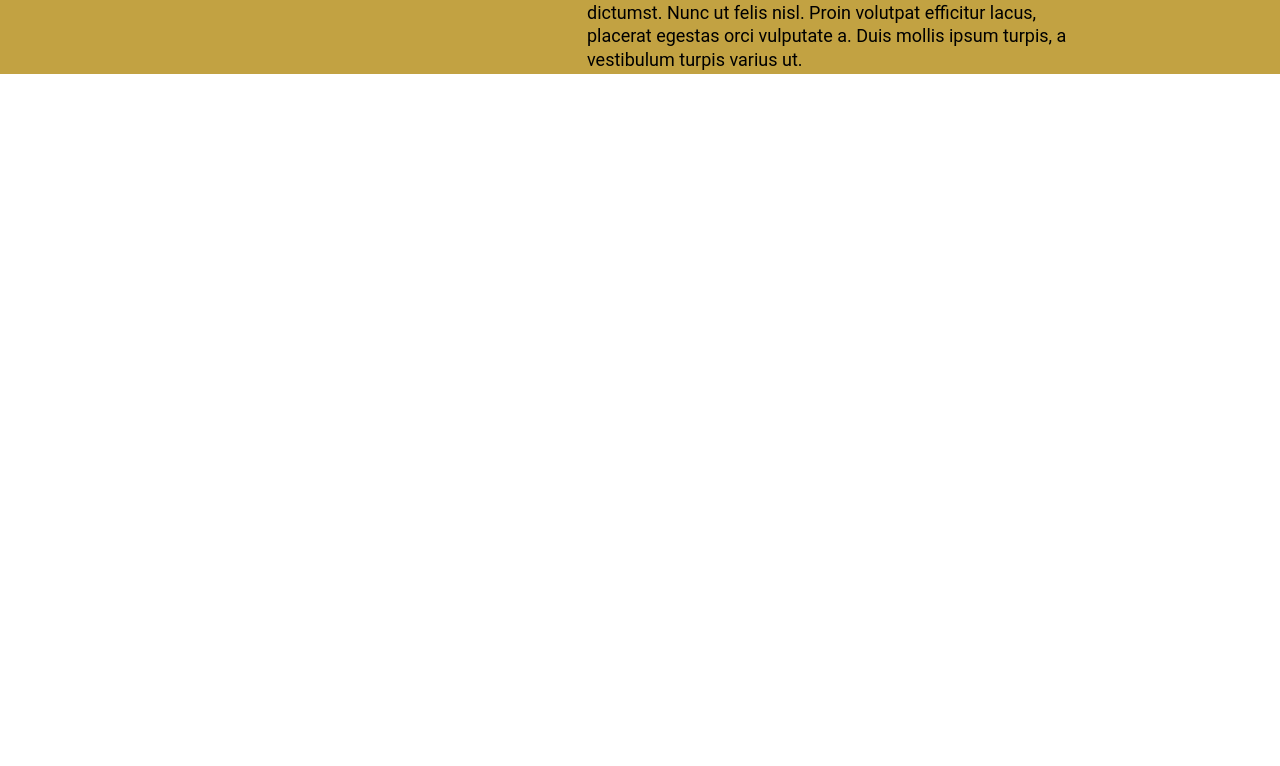
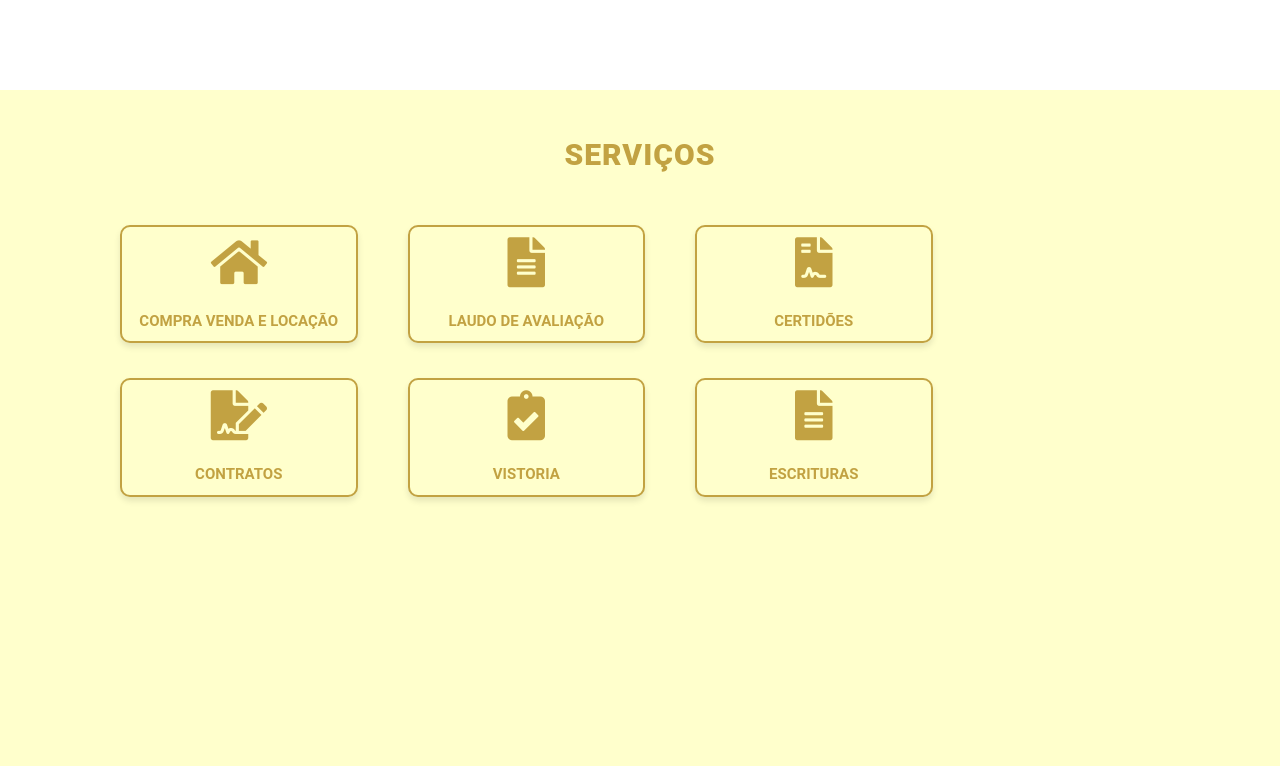
Before and after one commit to PedroPenhaa/AdrielClaro_Corretor, a website: page index.html in a window 1280 px wide. Shown: the part 2174-2940 px from the top of the page. Drawn offline with nearby package versions, Linux system fonts and the light colour scheme.

Commit message:
Featch: add section servicos

```diff
--- a/index.html
+++ b/index.html
@@ -191,7 +191,7 @@
                     </div>
                 </div>
 
-      <!--        <div class="row mt-4">
+                <div class="row mt-4">
 
                     <div class="col-md-4">
                         <div class="card">
@@ -272,10 +272,77 @@
                             </div>
                         </div>
                     </div>
-             </div> -->
+                </div>
+
+                <a href="#" class="btn">Ver mais..</a>
+
             </div>
         </section>
 
+        <!--=====================================================================-->
+        <!--=========== Serviços  ============-->
+        <!--=====================================================================-->
+        <section class="container-fluid" id="s__serviços">
+            <div class="container">
+                <h1> Serviços </h1>
+
+                <div class="content">
+
+
+                    <div class="row">
+                        <!-- Card 1 -->
+                        <div class="col-md-3">
+                            <div class="card text-center p-3">
+                                <i class="fas fa-home fa-3x"></i>
+                                <p class="mt-2">compra venda e locação</p>
+                            </div>
+                        </div>
+                        <!-- Card 2 -->
+                        <div class="col-md-3">
+                            <div class="card text-center p-3">
+                                <i class="fas fa-file-alt fa-3x"></i>
+                                <p class="mt-2">Laudo de avaliação</p>
+                            </div>
+                        </div>
+                        <!-- Card 3 -->
+                        <div class="col-md-3">
+                            <div class="card text-center p-3">
+                                <i class="fas fa-file-contract fa-3x"></i>
+                                <p class="mt-2">certidões</p>
+                            </div>
+                        </div>
+                    </div>
+
+                    <!-- Segunda linha de cartões -->
+                    <div class="row mt-2">
+                        <!-- Card 4 -->
+                        <div class="col-md-3">
+                            <div class="card text-center p-3">
+                                <i class="fas fa-file-signature fa-3x"></i>
+                                <p class="mt-2">Contratos</p>
+                            </div>
+                        </div>
+                        <!-- Card 5 -->
+                        <div class="col-md-3">
+                            <div class="card text-center p-3">
+                                <i class="fas fa-clipboard-check fa-3x"></i>
+                                <p class="mt-2">Vistoria</p>
+                            </div>
+                        </div>
+                        <!-- Card 6 -->
+                        <div class="col-md-3">
+                            <div class="card text-center p-3">
+                                <i class="fas fa-file-alt fa-3x"></i>
+                                <p class="mt-2">Escrituras</p>
+                            </div>
+                        </div>
+                    </div>
+
+
+                </div>
+
+            </div>
+        </section>
 
 
 
@@ -289,15 +356,31 @@
 
                 <div class="content">
                     <div class="left">
-                    <iframe width="560" height="315" src="https://www.youtube.com/embed/rnYnbF1FLjk?si=BnBNqPw0liSo9QQA" title="YouTube video player" frameborder="0" allow="accelerometer; autoplay; clipboard-write; encrypted-media; gyroscope; picture-in-picture; web-share" referrerpolicy="strict-origin-when-cross-origin" allowfullscreen></iframe>
+                        <iframe width="560" height="315"
+                            src="https://www.youtube.com/embed/rnYnbF1FLjk?si=BnBNqPw0liSo9QQA"
+                            title="YouTube video player" frameborder="0"
+                            allow="accelerometer; autoplay; clipboard-write; encrypted-media; gyroscope; picture-in-picture; web-share"
+                            referrerpolicy="strict-origin-when-cross-origin" allowfullscreen></iframe>
                     </div>
 
                     <div class="right">
-                    <p> Lorem ipsum dolor sit amet, consectetur adipiscing elit. Integer non massa ac augue posuere sollicitudin. Aliquam fringilla ac arcu sed bibendum. Donec fringilla massa id mi tincidunt, vitae euismod odio tincidunt. Phasellus cursus dui in volutpat molestie. Aenean velit lacus, consectetur quis facilisis id, facilisis sit amet dui. Maecenas convallis ut enim vel mattis. Vivamus vel sapien eu quam eleifend interdum id ac leo. In sit amet cursus augue.
+                        <p> Lorem ipsum dolor sit amet, consectetur adipiscing elit. Integer non massa ac augue posuere
+                            sollicitudin. Aliquam fringilla ac arcu sed bibendum. Donec fringilla massa id mi tincidunt,
+                            vitae euismod odio tincidunt. Phasellus cursus dui in volutpat molestie. Aenean velit lacus,
+                            consectetur quis facilisis id, facilisis sit amet dui. Maecenas convallis ut enim vel
+                            mattis. Vivamus vel sapien eu quam eleifend interdum id ac leo. In sit amet cursus augue.
 
-                        Nulla mollis quam porta dui aliquam consequat. Vivamus sed quam quis dui imperdiet molestie sed at arcu. Mauris tempus, mauris rutrum auctor accumsan, elit enim iaculis magna, non commodo enim lorem ut erat. Donec neque augue, suscipit ac erat non, euismod cursus dui. Praesent rutrum egestas felis quis euismod. Suspendisse vel convallis mauris. Curabitur ac rhoncus sapien, sed condimentum metus. Curabitur dui turpis, volutpat laoreet blandit vel, malesuada nec massa. Suspendisse egestas varius nunc sed faucibus.
+                            Nulla mollis quam porta dui aliquam consequat. Vivamus sed quam quis dui imperdiet molestie
+                            sed at arcu. Mauris tempus, mauris rutrum auctor accumsan, elit enim iaculis magna, non
+                            commodo enim lorem ut erat. Donec neque augue, suscipit ac erat non, euismod cursus dui.
+                            Praesent rutrum egestas felis quis euismod. Suspendisse vel convallis mauris. Curabitur ac
+                            rhoncus sapien, sed condimentum metus. Curabitur dui turpis, volutpat laoreet blandit vel,
+                            malesuada nec massa. Suspendisse egestas varius nunc sed faucibus.
 
-                        Sed faucibus sit amet metus et pharetra. Aliquam luctus sem at condimentum dictum. Nulla facilisi. In hac habitasse platea dictumst. Nunc ut felis nisl. Proin volutpat efficitur lacus, placerat egestas orci vulputate a. Duis mollis ipsum turpis, a vestibulum turpis varius ut. </p>
+                            Sed faucibus sit amet metus et pharetra. Aliquam luctus sem at condimentum dictum. Nulla
+                            facilisi. In hac habitasse platea dictumst. Nunc ut felis nisl. Proin volutpat efficitur
+                            lacus, placerat egestas orci vulputate a. Duis mollis ipsum turpis, a vestibulum turpis
+                            varius ut. </p>
                     </div>
                 </div>
 
--- a/scss/_page-home.scss
+++ b/scss/_page-home.scss
@@ -83,6 +83,7 @@ section {
 
 
 #s__imoveis {
+   height: calc(190vh - 9.6rem);
    display: flex;
    flex-direction: column;
    align-items: center;
@@ -205,8 +206,87 @@ section {
             }
          }
       }
+
+      .btn{
+         margin-top: 2rem;
+         padding: 10px 20px;
+         font-size: 2rem;
+         color: var(--primary-yellow);
+         background-color: none;
+         border: none;
+         border-radius: 5px;
+         cursor: pointer;
+
+         &:hover {
+            background-color: var(--dark-green);
+         }
+
+      }
    }
 }
+
+
+
+#s__serviços {
+   height: calc(100vh - 9.6rem);
+   background-color: var(--primary-yellow-light);
+
+   .container {
+     padding: 5rem;
+     @include flex(column, left, center);
+     gap: 5rem;
+
+     h1 {
+       font-size: 3rem;
+       color: var(--primary-yellow);
+       text-align: center;
+       text-transform: uppercase;
+       letter-spacing: 0.1rem;
+     }
+
+     .content {
+       @include flex(column, right, center);
+       gap: 3rem;
+       width: 100%;
+
+       .row {
+         gap: 2rem; // Espaçamento entre os cartões
+
+         .card {
+           @include flex(column, center, center);
+           gap: 2rem;
+           background-color: var(--primary-yellow-light);
+           border: 2px solid var(--primary-yellow);
+           border-radius: 1rem;
+           box-shadow: 0 4px 6px rgba(0, 0, 0, 0.1);
+           transition: transform 0.3s ease, box-shadow 0.3s ease;
+
+           &:hover {
+             transform: translateY(-10px);
+             box-shadow: 0 8px 12px rgba(0, 0, 0, 0.2);
+           }
+
+           i {
+             font-size: 5rem;
+             color: var(--primary-yellow);
+           }
+
+           p {
+             font-size: 1.5rem;
+             color: var(--primary-yellow);
+             font-weight: bold;
+             text-transform: uppercase;
+             margin: 0;
+           }
+         }
+       }
+     }
+   }
+ }
+
+
+
+
 
 
 #s__sobre{
--- a/scss/_variables.scss
+++ b/scss/_variables.scss
@@ -2,7 +2,10 @@
   // Adriel Corretor Colors
   // --primary-yellow: #F6D554;
   --primary-yellow: #C2A242;
+  --primary-yellow-light: #FFFFCC;
+
   --light-yellow: #FAE78D;
+  --light-yelloww: #FFF9C4;
   --dark-yellow: #D4B72E;
   --very-light-yellow: #FEF9E7;
   --medium-yellow: #E5C349;
```
Also changed, not shown: dist/css/main.css, 1 other file. Lines whose indentation alone changed are shown as unchanged.
